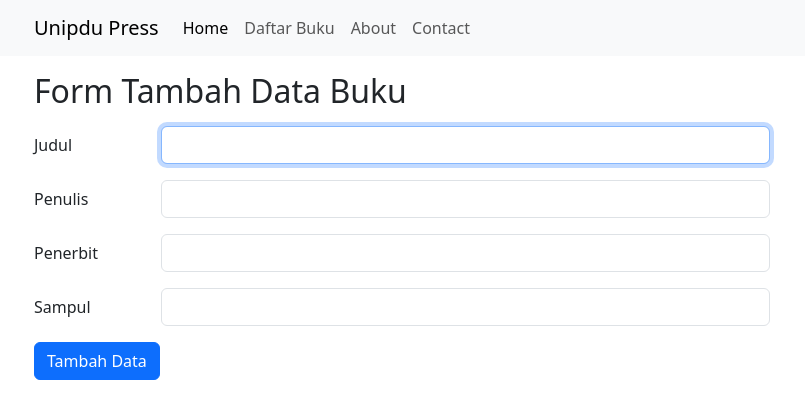
After one commit to Ranggawan09/Pemrograman-Web-2, a CodeIgniter 4 app: template project-root/app/Views/books/create.php in a window 1280 px wide. The commit adds this page. Shown: the top 419 px of the page, without its empty margins (48-853 px from the left). Run offline with PHP 8.4 and a stand-in for CodeIgniter, Linux system fonts and the light colour scheme; the template is opened without the code that fills it, so the values that code supplies are empty; some libraries are stand-ins or nearby versions.

Commit message:
insert data in ci

```diff
--- a/project-root/app/Config/Routes.php
+++ b/project-root/app/Config/Routes.php
@@ -7,4 +7,4 @@ use CodeIgniter\Router\RouteCollection;
  */
 $routes->get('/', 'Page::index');
 
-$routes->get('/books/(:segment)', 'Books::detail/$1');
+//$routes->get('/books/(:segment)', 'Books::detail/$1');
--- a/project-root/app/Models/BooksModel.php
+++ b/project-root/app/Models/BooksModel.php
@@ -9,7 +9,7 @@ class BooksModel extends Model
     protected $table = 'books';
     protected $primaryKey = 'id';
     protected $useTimestamps = true;
-
+    protected $allowedFields = ['judul', 'slug', 'penulis', 'penerbit', 'sampul'];
     public function getBuku($slug = false) {
         if ($slug == false) {
             return $this->findAll();
--- /dev/null
+++ b/project-root/app/Views/books/create.php
@@ -0,0 +1,38 @@
+<?= $this->extend('layout/template'); ?>
+
+<?= $this->section('content'); ?>
+<div class="container">
+    <div class="row">
+        <div class="col-8">
+            <h2 class="my-3">Form Tambah Data Buku</h2>
+            <form action="/books/save" method="post">
+                <div class="row mb-3">
+                    <label for="judul" class="col-sm-2 col-form-label">Judul</label>
+                    <div class="col-sm-10">
+                        <input type="judul" class="form-control" id="judul" name="judul" autofocus>
+                    </div>
+                </div>
+                <div class="row mb-3">
+                    <label for="penulis" class="col-sm-2 col-form-label">Penulis</label>
+                    <div class="col-sm-10">
+                        <input type="penulis" class="form-control" id-"penulis" name="penulis">
+                    </div>
+                </div>
+                <div class="row mb-3">
+                    <label for="penerbit" class="col-sm-2 col-form-label">Penerbit</label>
+                    <div class="col-sm-10">
+                        <input type="penerbit" class="form-control" id="penerbit" name="penerbit">
+                    </div>
+                </div>
+                <div class="row mb-3">
+                    <label for="sampul" class="col-sm-2 col-form-label">Sampul</label>
+                    <div class="col-sm-10">
+                        <input type="sampul" class="form-control" id="sampul" name="sampul">
+                    </div>
+                </div>
+                <button type="submit" class="btn btn-primary">Tambah Data</button>
+            </form>
+        </div>
+    </div>
+</div>
+<?= $this->endSection(); ?>
--- a/project-root/app/Views/books/index.php
+++ b/project-root/app/Views/books/index.php
@@ -5,6 +5,12 @@
     <div class="row">
         <div class="col">
             <h1 class="mt-2">Daftar Buku</h1>
+            <?php if (session()->getFlashdata('pesan')): ?>
+            <div class="alert alert-success" role="alert">
+                <?= session() ->getFlashdata('pesan'); ?>
+            </div>
+            <?php endif ?>
+            <a href="/books/create" class="btn btn-primary mt-3">Tambah Data Buku</a>
             <table class="table">
                 <thead>
                     <tr>
```
Also changed, not shown: project-root/app/Controllers/Books.php (+29 -2 lines), project-root/ci4.sql (+4 -3 lines), project-root/app/Views/books/detail.php (line endings or trailing spaces).
